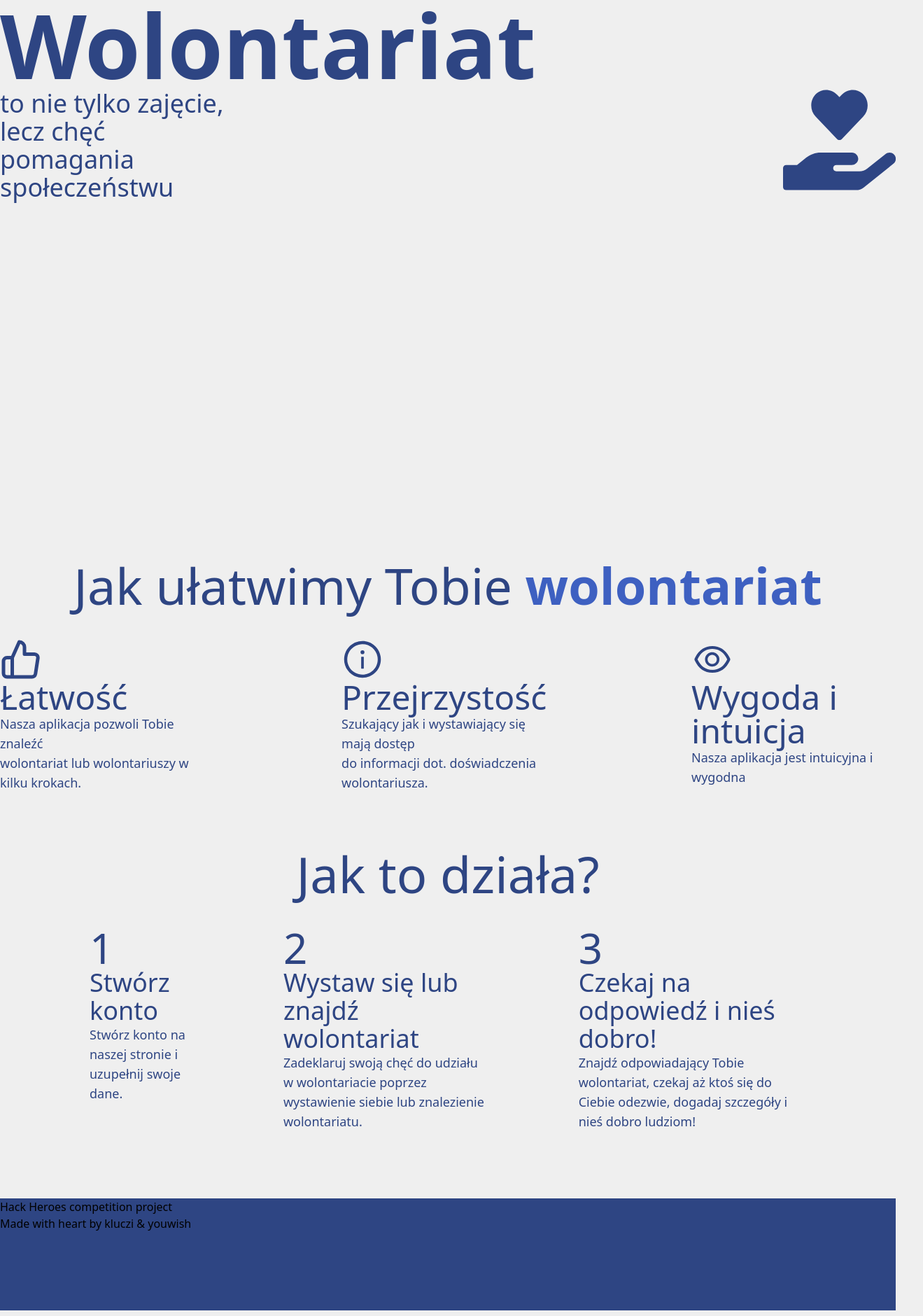
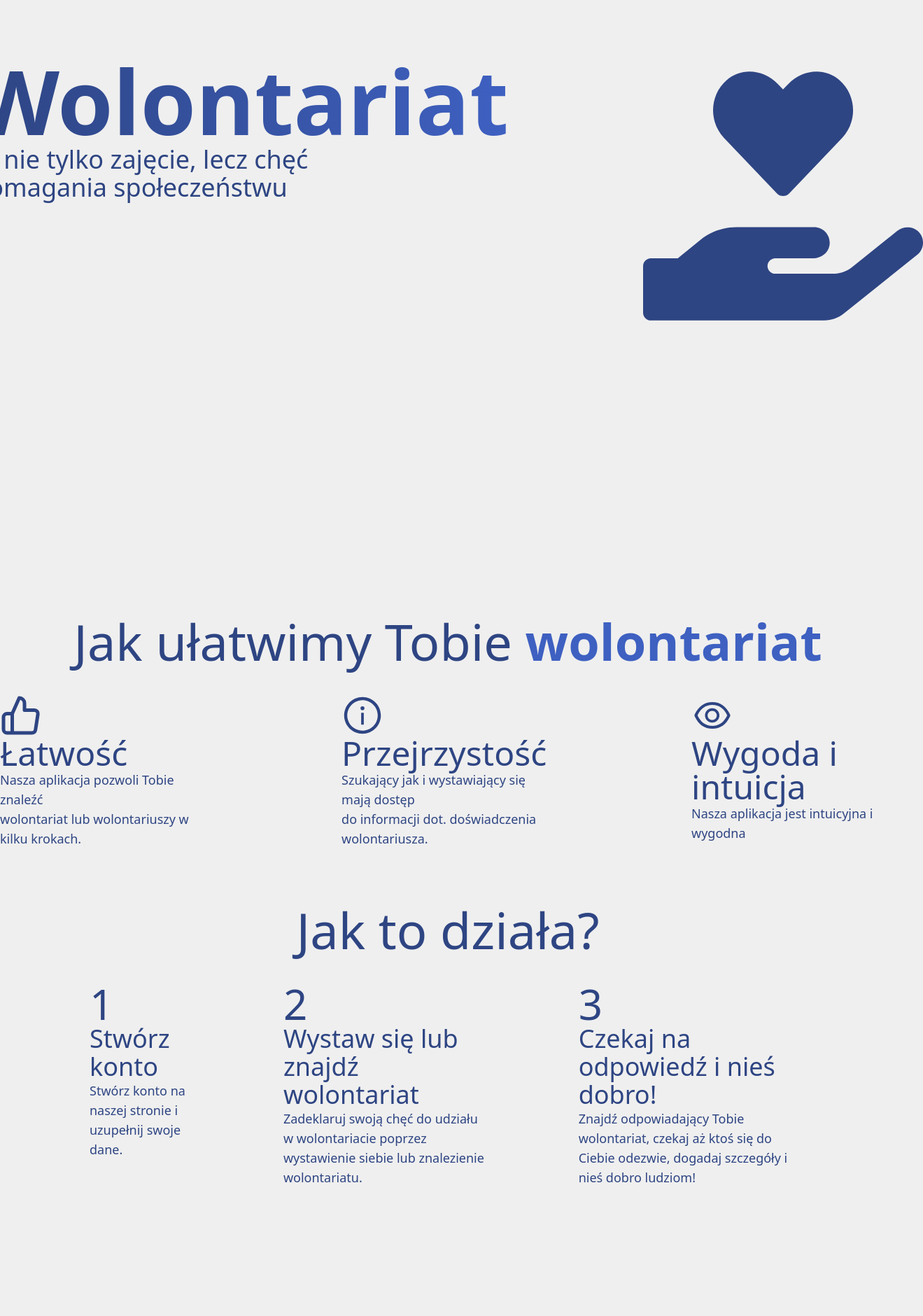
Before and after one commit to style77/volunteering, a Next.js app: page / in a window 1280 px wide. Shown: the part 80-1960 px from the top of the page at 70% size, 1319 px wide, since content can reach past the window. After the commit the page ends 1784 px from the top, so only its background shows below. Built offline with nearby package versions, Linux system fonts and the light colour scheme; what tailwindcss-font-inter would draw is missing.

Commit message:
poprawiono responsywność dodano podstawowe logowanie, generalne poprawki

```diff
--- a/pages/index.tsx
+++ b/pages/index.tsx
@@ -13,23 +13,27 @@ const Home: NextPage = () => {
         <title>Volunteering</title>
       </Head>
       <main className="flex min-h-screen flex-col items-center justify-center py-2">
-        <div className="flex flex-row gap-48">
-        <div className="h-screen ">
-          <div className="w-1/2 float-left">
-          <p className="font-inner font-semibold text-main-color text-9xl ">
-            Wolontariat
-          </p>
-          <p className="font-inner text-main-color text-4xl">
-            to nie tylko zajęcie, lecz chęć <br /> pomagania społeczeństwu
-          </p>
+        <div className="flex flex-row gap-48 mt-20">
+          <div className="h-screen">
+            <div className="flex flex-col">
+              <h1 className="flex font-inner font-semibold text-transparent bg-clip-text bg-gradient-to-r from-main-color to-main-color-2 text-6xl lg:text-9xl z-50">
+                Wolontariat
+              </h1>
+              <h2 className="flex font-inner text-main-color text-xl lg:text-4xl">
+                to nie tylko zajęcie, lecz chęć <br /> pomagania społeczeństwu
+              </h2>
+            </div>
+          </div>
+          <div className="flex absolute ml-64 mt-5 z-10 -rotate-[15deg] lg:relative lg:ml-0 lg:mt-0 lg:rotate-0">
+            <FaHandHoldingHeart className="flex text-8xl lg:text-[25rem] text-main-color"></FaHandHoldingHeart>
           </div>
         </div>
-        <div>
-          <FaHandHoldingHeart className="text-[25rem] text-main-color w-1/2 float-right"></FaHandHoldingHeart>
-        </div>
-        </div>
-        <div className="text-main-color text-7xl " >
-          <p>Jak ułatwimy Tobie <span className="text-main-color-2 font-bold">wolontariat</span></p>
+
+        <div className="text-main-color text-7xl ">
+          <p>
+            Jak ułatwimy Tobie{" "}
+            <span className="text-main-color-2 font-bold">wolontariat</span>
+          </p>
         </div>
         <div className="flex flex-row text-main-color gap-48 font-inner my-10">
           <div>
@@ -55,7 +59,6 @@ const Home: NextPage = () => {
               Nasza aplikacja jest intuicyjna i wygodna
             </p>
           </div>
-
         </div>
         <div className="my-10">
           <p className="text-main-color text-7xl">Jak to działa?</p>
@@ -64,25 +67,26 @@ const Home: NextPage = () => {
           <div>
             <p className="text-6xl font-regular">1</p>
             <p className="text-4xl">Stwórz konto</p>
-            <p className="text-lg font-regular">Stwórz konto na naszej stronie i uzupełnij swoje dane.</p>
+            <p className="text-lg font-regular">
+              Stwórz konto na naszej stronie i uzupełnij swoje dane.
+            </p>
           </div>
           <div>
             <p className="text-6xl font-regular">2</p>
             <p className="text-4xl">Wystaw się lub znajdź wolontariat</p>
-            <p className="text-lg font-regular">Zadeklaruj swoją chęć do udziału w wolontariacie poprzez wystawienie siebie lub znalezienie wolontariatu.</p>
+            <p className="text-lg font-regular">
+              Zadeklaruj swoją chęć do udziału w wolontariacie poprzez
+              wystawienie siebie lub znalezienie wolontariatu.
+            </p>
           </div>
           <div>
             <p className="text-6xl font-regular">3</p>
             <p className="text-4xl">Czekaj na odpowiedź i nieś dobro!</p>
-            <p className="text-lg font-regular">Znajdź odpowiadający Tobie wolontariat, czekaj aż ktoś się do Ciebie odezwie, dogadaj szczegóły i nieś dobro ludziom!</p>
+            <p className="text-lg font-regular">
+              Znajdź odpowiadający Tobie wolontariat, czekaj aż ktoś się do
+              Ciebie odezwie, dogadaj szczegóły i nieś dobro ludziom!
+            </p>
           </div>
-        </div>
-        <div className="font-inter flex w-screen h-[10rem] bg-main-color mt-24">
-          <p>
-            Hack Heroes competition project <br />
-            Made with heart by kluczi & youwish
-          </p>
-
         </div>
       </main>
     </>
```
